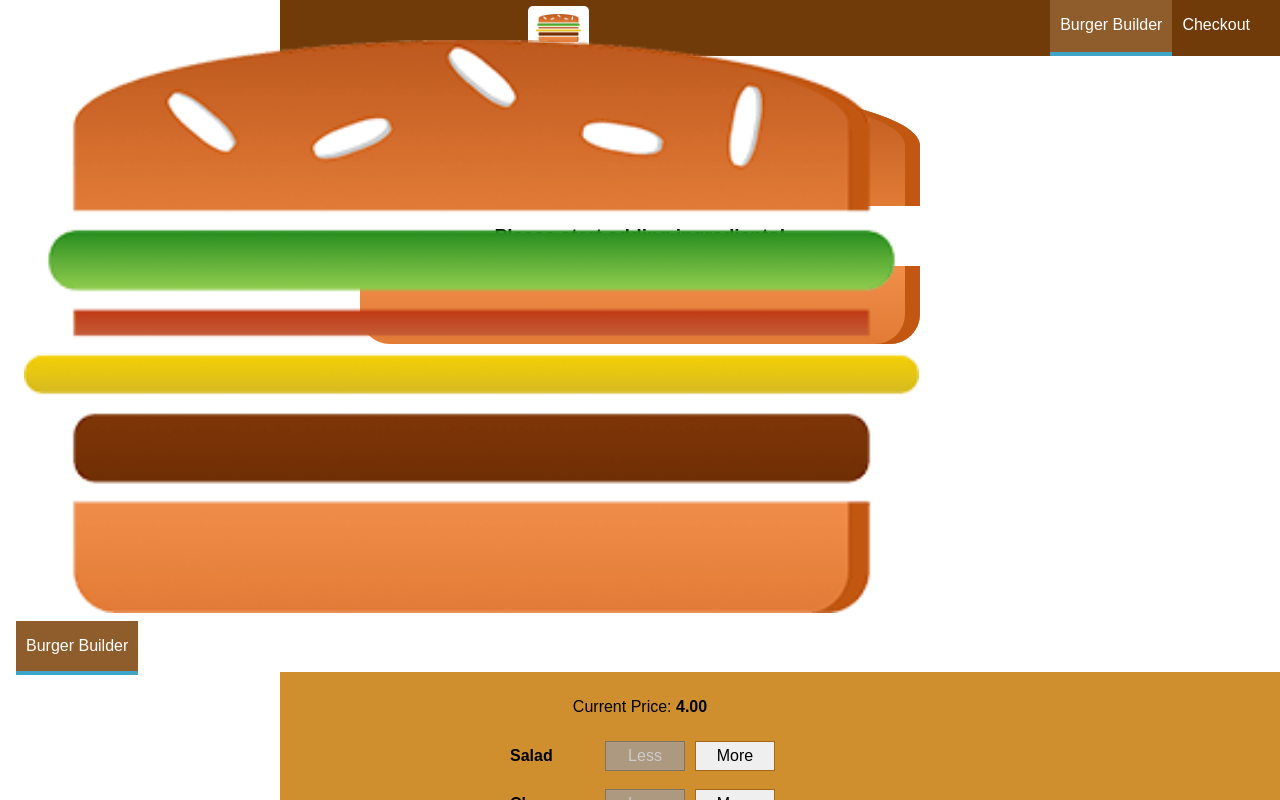
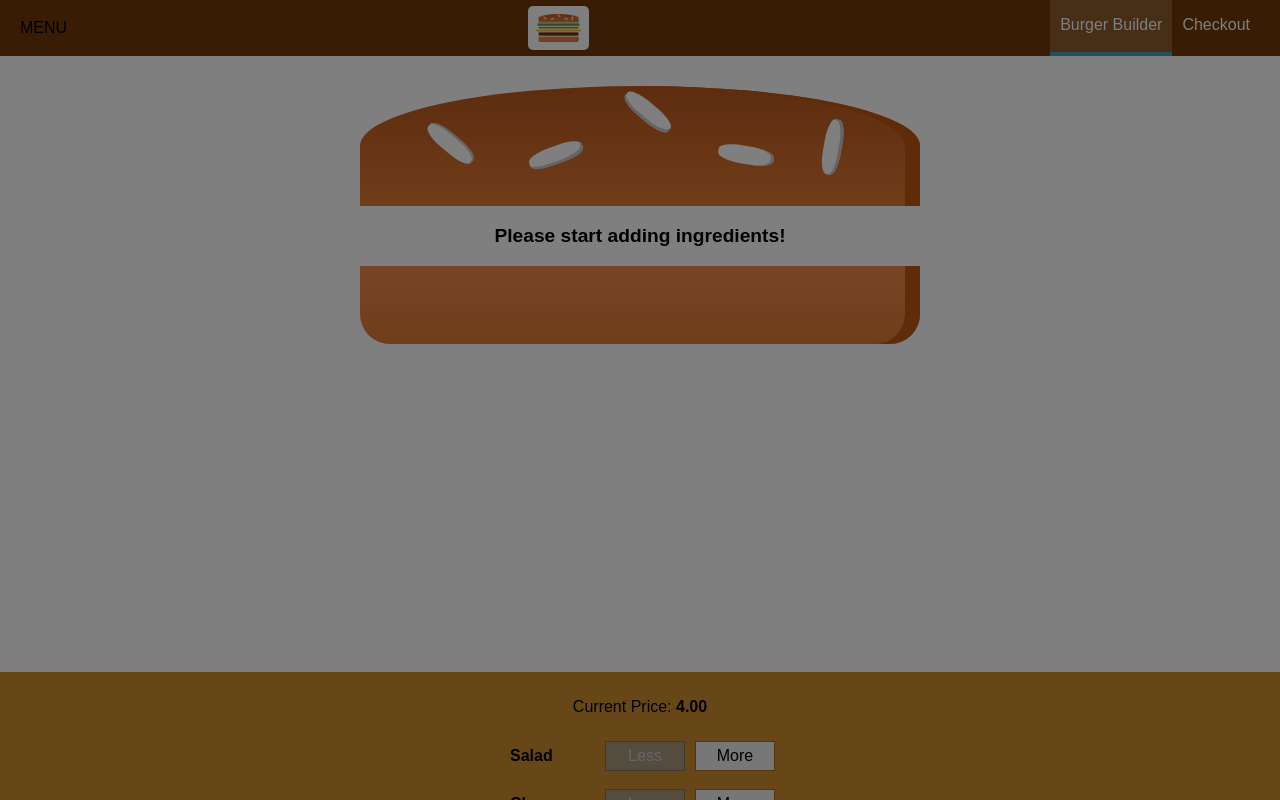
Before and after one commit to GoranBT/burger-builder, a React app: page / in a window 1280 px wide. Shown: the top 800 px of the page. Built offline with nearby package versions, Linux system fonts and the light colour scheme.

Commit message:
Add navigation

```diff
--- a/src/components/Layout/Layout.js
+++ b/src/components/Layout/Layout.js
@@ -1,17 +1,41 @@
-import React from 'react';
+import React, { Component } from 'react';
 import Aux from '../../hoc/Aux';
 import classes from './Layout.css';
 import Toolbar from '../Navigation/Toolbar/Toolbar'
 import SideDrawer from '../Navigation/SideDrawer/SideDrawer'
 
-const layout = (props) => (
-  <Aux>
-    <Toolbar />
-    <SideDrawer />
-    <main className={classes.Content}>
-      {props.children}
-    </main>
-  </Aux>
-)
 
-export default layout;
+class Layout extends Component {
+  state = {
+    showSideDrawer: true
+  }
+
+
+sideDrawerClosedHandler = () => {
+  this.setState({ showSideDrawer: false }, () => console.log('handler drawer', this.state));
+}
+
+sideDrawerToggleHandler = () => {
+  this.setState((prevState) => {
+  return {showSideDrawer: !this.state.showSideDrawer};
+});
+}
+
+  render (){
+    console.log(this.state)
+    return(
+      <Aux>
+        <Toolbar drawerToggleClicked={this.sideDrawerToggleHandler}/>
+        <SideDrawer
+           open={this.state.showSideDrawer}
+           closed={this.sideDrawerClosedHandler}/>
+        <main className={classes.Content}>
+          {this.props.children}
+        </main>
+      </Aux>
+    )
+
+  }
+}
+
+export default Layout;
--- a/src/components/Logo/Logo.css
+++ b/src/components/Logo/Logo.css
@@ -1,7 +1,7 @@
 .Logo {
   background-color: white;
   padding: 8px;
-  height: 80%;
+  height: 100%;
   box-sizing: border-box;
   border-radius: 5px;
 }
--- a/src/components/Navigation/NavigationItems/NavigationItem/NavigationItem.css
+++ b/src/components/Navigation/NavigationItems/NavigationItem/NavigationItem.css
@@ -1,18 +1,14 @@
 .NavigationItem {
-  margin: 0;
+  margin: 10px 0;
   box-sizing: border-box;
-  display: flex;
-  height: 100%;
-  align-items: center;
-
+  display: block;
+  width: 100%;
 }
 
 .NavigationItem a {
-  color: white;
+  color: #8F5C2C;
   text-decoration: none;
-  height: 100%;
-  padding: 16px 10px;
-  border-bottom: 4px solid transparent;
+  width: 100%;
   box-sizing: border-box;
   display: block;
 }
@@ -20,7 +16,30 @@
 .NavigationItem a:hover,
 .NavigationItem a:active,
 .NavigationItem a.active {
-  background-color: #8f5c2c;
-  border-bottom: 4px solid #40a4c8;
-  color: white;
+  color: #40A4C8;
 }
+
+@media (min-width: 500px) {
+  .NavigationItem {
+    margin: 0;
+    display: flex;
+    height: 100%;
+    width: auto;
+    align-items: center;
+  }
+
+  .NavigationItem a {
+    color: white;
+    height: 100%;
+    padding: 16px 10px;
+    border-bottom: 4px solid transparent;
+  }
+
+  .NavigationItem a:hover,
+  .NavigationItem a:active,
+  .NavigationItem a.active {
+    background-color: #8F5C2C;
+    border-bottom: 4px solid #40A4C8;
+    color: white;
+  }
+}
--- a/src/components/Navigation/NavigationItems/NavigationItems.css
+++ b/src/components/Navigation/NavigationItems/NavigationItems.css
@@ -3,6 +3,13 @@
   padding: 0;
   list-style: none;
   display: flex;
+  flex-flow: column;
   align-items: center;
   height: 100%;
 }
+
+@media (min-width: 500px) {
+  .NavigationItems {
+    flex-flow: row;
+  }
+}
--- /dev/null
+++ b/src/components/Navigation/SideDrawer/DrawerToggle/DrawerToggle.css
@@ -0,0 +1,23 @@
+.DrawerToggle {
+    width: 40px;
+    height: 100%;
+    display: flex;
+    flex-flow: column;
+    justify-content: space-around;
+    align-items: center;
+    padding: 10px 0;
+    box-sizing: border-box;
+    cursor: pointer;
+}
+
+.DrawerToggle div {
+    width: 90%;
+    height: 3px;
+    background-color: white;
+}
+
+@media (min-width: 500px) {
+    .DrawerToggle {
+        display: none;
+    }
+}
--- /dev/null
+++ b/src/components/Navigation/SideDrawer/DrawerToggle/DrawerToggle.js
@@ -0,0 +1,13 @@
+import React from 'react';
+
+import classes from './DrawerToggle.css'
+
+const drawerToggle = (props) => (
+  <div className={classes.DrawerToggle} onClick={props.clicked}>
+    <div></div>
+    <div></div>
+    <div></div>
+  </div>
+);
+
+export default drawerToggle;
--- a/src/components/Navigation/SideDrawer/SideDrawer.css
+++ b/src/components/Navigation/SideDrawer/SideDrawer.css
@@ -12,8 +12,10 @@
   transition: transform 0.3s ease-out;
 }
 
+
+
 @media (min-width: 500px) {
-  .SideDrawe{
+  .SideDrawer{
     display: none;
   }
 }
@@ -25,3 +27,8 @@
 .Close {
   transition: translateX(-100%);
 }
+
+.Logo {
+  height: 11%;
+  margin-bottom: 32px;
+}
--- a/src/components/Navigation/SideDrawer/SideDrawer.js
+++ b/src/components/Navigation/SideDrawer/SideDrawer.js
@@ -2,16 +2,27 @@
 import Logo from '../../Logo/Logo';
 import NavigationItems from '../NavigationItems/NavigationItems';
 import classes from './SideDrawer.css'
+import Backdrop from '../../UI/Backdrop/Backdrop';
+import Aux from '../../../hoc/Aux';
 
 
-const sideDrawer = (props) => {
-  return(
-    <div className={classes.SideDrawer}>
-      <Logo />
-      <nav>
-        <NavigationItems />
-      </nav>
-    </div>
+const sideDrawer = ( props ) => {
+    let attachedClasses = [classes.SideDrawer, classes.Close];
+    if (props.open) {
+        attachedClasses = [classes.SideDrawer, classes.Open];
+    }
+    return (
+        <Aux>
+            <Backdrop show={props.open} clicked={props.closed}/>
+            <div className={attachedClasses.join(' ')}>
+        <div className={classes.Logo}>
+          <Logo />
+        </div>
+        <nav>
+          <NavigationItems />
+        </nav>
+      </div>
+    </Aux>
   );
 };
 
--- a/src/components/Navigation/Toolbar/Toolbar.css
+++ b/src/components/Navigation/Toolbar/Toolbar.css
@@ -4,7 +4,7 @@
   position: fixed;
   top: 0;
   left: 0;
-  background-color: #703b09;
+  background-color: #703B09;
   display: flex;
   justify-content: space-between;
   align-items: center;
@@ -16,3 +16,13 @@
 .Toolbar nav {
   height: 100%;
 }
+
+.Logo {
+  height: 80%;
+}
+
+@media (max-width: 499px) {
+  .DesktopOnly {
+    display: none;
+  }
+}
--- a/src/components/Navigation/Toolbar/Toolbar.js
+++ b/src/components/Navigation/Toolbar/Toolbar.js
@@ -2,21 +2,19 @@
 import classes from './Toolbar.css'
 import Logo from '../../Logo/Logo';
 import NavigationItems from '../NavigationItems/NavigationItems'
+import DrawerToggle from '../SideDrawer/DrawerToggle/DrawerToggle'
+
 const toolbar = (props) => (
   <header className={classes.Toolbar}>
+    <DrawerToggle clicked={props.drawerToggleClicked}/>
     <div>MENU</div>
-    <Logo />
-    <nav>
+    <div className={classes.Logo}>
+      <Logo />
+    </div>
+    <nav className={classes.DesktopOnly}>
       <NavigationItems />
     </nav>
   </header>
 );
 
-
-
-
-
-
-
-
 export default toolbar;
```
